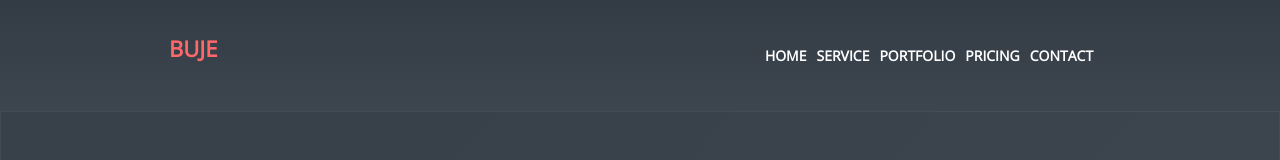
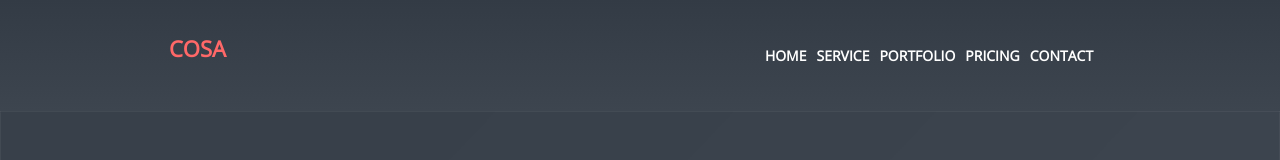
Before and after one commit to PiotrWolski1000/react-pixel-perfect-website, a React (Create React App) app: page / in a window 1280 px wide. Shown: the top 160 px of the page. Built offline with nearby package versions, Linux system fonts and the light colour scheme.

Commit message:
changing name of website

```diff
--- a/src/components/Header/index.js
+++ b/src/components/Header/index.js
@@ -5,16 +5,12 @@ import { Link, animateScroll as scroll } from "react-scroll";
 
 
 class index extends Component {
-
     constructor(props) {
         super(props)
         this.state = {
             collapsed: false,
         }
     }
-
-
-
 
     handleCollapseMenu = () => this.setState(prevState => ({collapsed: !prevState.collapsed}))
 
@@ -25,7 +21,7 @@ class index extends Component {
                 <div className = "header">
                     <div className = "header__logo">
                         <a href="/" onClick= {scroll.scrollToTop}>
-                            buje
+                            COSA
                         </a>
                     </div>
 
@@ -44,7 +40,6 @@ class index extends Component {
                                 return(
                                     <li key={`header_horizontal_menu_${i}`}>
                                         <Link
-                                            //className=""
                                             to={item.path}
                                             spy={true}
                                             smooth={true}
@@ -66,12 +61,10 @@ class index extends Component {
                 >
                     <ul>
 
-                        {
-                            mNav.map((item, i) => {
+                        {mNav.map((item, i) => {
                                 return (
                                     <li key={`header_mobile_li_${i}`}>
                                         <Link
-                                            //className=""
                                             to={item.path}
                                             spy={true}
                                             smooth={true}
@@ -84,15 +77,12 @@ class index extends Component {
                                     </li>
                                 )
                                 }
-                            )
-                        }
+                            )}
                     </ul>
               </nav>
-
-
             </header>
-        );
+        )
     }
 }
 
-export default index;
+export default index
```
